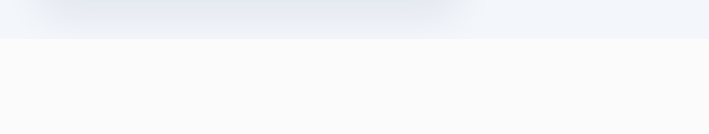
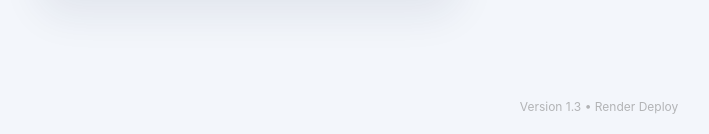
Before and after one commit to JulianTheCyberGuy/basic-web-bulletin-board, a Flask app: page / in a window 1280 px wide. Shown: the part 1285-1419 px from the top of the page, without its empty margins (41-750 px from the left). Before the commit the page ends 1314 px from the top, so only its background shows below. Run offline with Flask 3, Linux system fonts and the light colour scheme; data that the repository does not hold is empty.

Commit message:
feat: add version footer to index.html and styles.css to help identify deployed versions

```diff
--- a/static/styles.css
+++ b/static/styles.css
@@ -284,6 +284,14 @@
     gap: 16px;
   }
 
+  .app-version {
+  text-align: center;
+  margin: 60px 0 20px;
+  font-size: 12px;
+  opacity: 0.6;
+  color: #888;
+}
+
   .post-card {
     border: 1px solid var(--border);
     border-radius: 20px;
--- a/templates/index.html
+++ b/templates/index.html
@@ -144,6 +144,10 @@
       </section>
     </section>
   </main>
+
+  <footer class="app-version">
+    Version 1.3 • Render Deploy
+  </footer>
 
   <script>
     const globalMessage = document.getElementById("globalMessage");
```
